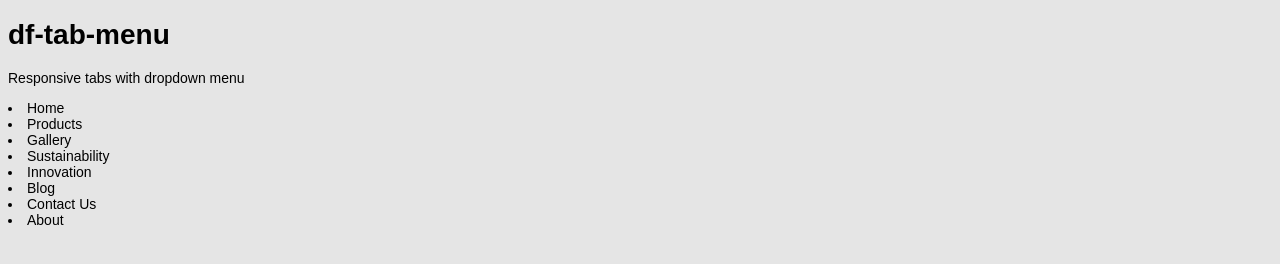
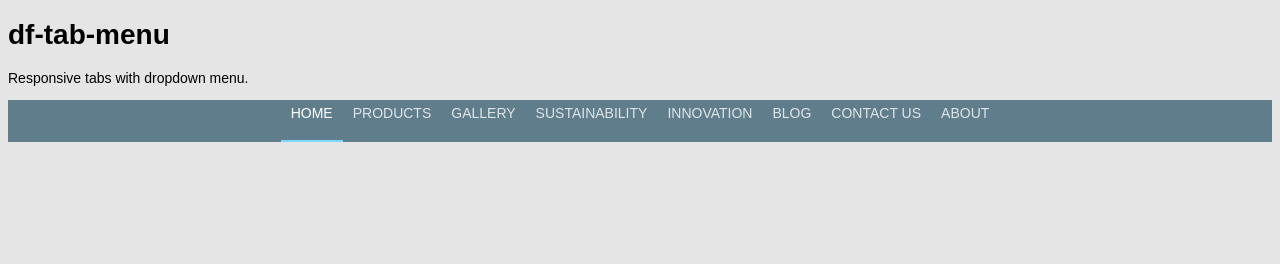
Before and after one commit to digitalfondue/df-tab-menu, a plain HTML site: page index.html in a window 1280 px wide. Drawn offline with nearby package versions, Linux system fonts and the light colour scheme.

Commit message:
index.html :D

```diff
--- a/example/example.html
+++ b/index.html
@@ -2,8 +2,8 @@
 <html>
 	<head>
 		<script src="http://ajax.googleapis.com/ajax/libs/angularjs/1.2.13/angular.min.js"></script>
-		<script src="../src/df-tab-menu.js"></script>
-		<link rel="stylesheet" href="../css/df-tab-menu.css" type="text/css">
+		<script src="build/df-tab-menu.min.js"></script>
+		<link rel="stylesheet" href="css/df-tab-menu.css" type="text/css">
 		<style type="text/css">
 			body {
 				font-family: sans-serif;
@@ -20,7 +20,7 @@
 	</head>
 	<body>
 		<h1>df-tab-menu</h1>
-		<p>Responsive tabs with dropdown menu</p>
+		<p>Responsive tabs with dropdown menu.</p>
 		<div id="example" ng-app="digitalfondue.dftabmenu" ng-init="navigationState = 'home'">
 			<data-df-tab-menu menu-control="{{navigationState}}" more-menu-template="<span>More +</span>">
 				<li menu-item="home"><a data-ng-href="#" data-ng-click="navigationState = 'home'"><span>Home</span></a></li>
```
